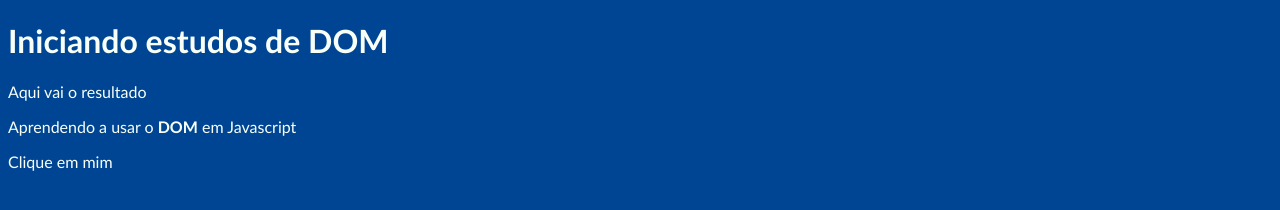
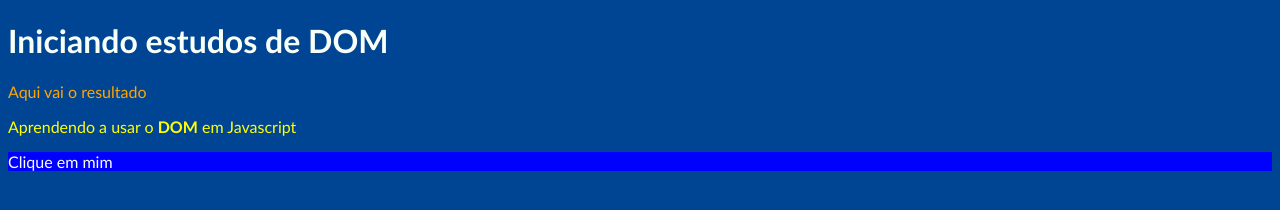
Before and after one commit to juninhogomes/CursoJS, a plain HTML site: page Aulas/aula-9/atv005.html in a window 1280 px wide. Drawn offline with Linux system fonts and the light colour scheme.

Commit message:
Aula 9 - Introdução a seleção de elementos

```diff
--- a/Aulas/aula-9/atv005.html
+++ b/Aulas/aula-9/atv005.html
@@ -16,12 +16,25 @@
     </head>
     <body>
         <h1>Iniciando estudos de DOM</h1>
-        <p>Aqui vai o resultado</p>
+        <p class="resultado">Aqui vai o resultado</p>
         <p>Aprendendo a usar o <strong>DOM</strong> em Javascript</p>
-        <div>Clique em mim</div>
+        <div id="msg">Clique em mim</div>
 
         <script>
-            var p1 = getElementsBy;
+            // Selecionando pelo getElementsBy
+
+            // var corpo = document.body;
+            var p1 = document.getElementsByTagName("p")[1];
+            p1.style.color = "yellow";
+            // var d = document.getElementById("msg");
+            // d.style.background = "green";
+            // d.innerText = "Estou aguardando";
+
+            // Selecionando elementos de uma forma mais atual
+            var p0 = document.querySelector("p.resultado");
+            p0.style.color = "orange";
+            var d = document.querySelector("div#msg");
+            d.style.background = "blue";
         </script>
     </body>
 </html>
```
Also changed, not shown: Comentários e anotações/DOM/Navegação entre os elementos.txt, Comentários e anotações/DOM/querySelector.txt (added).
